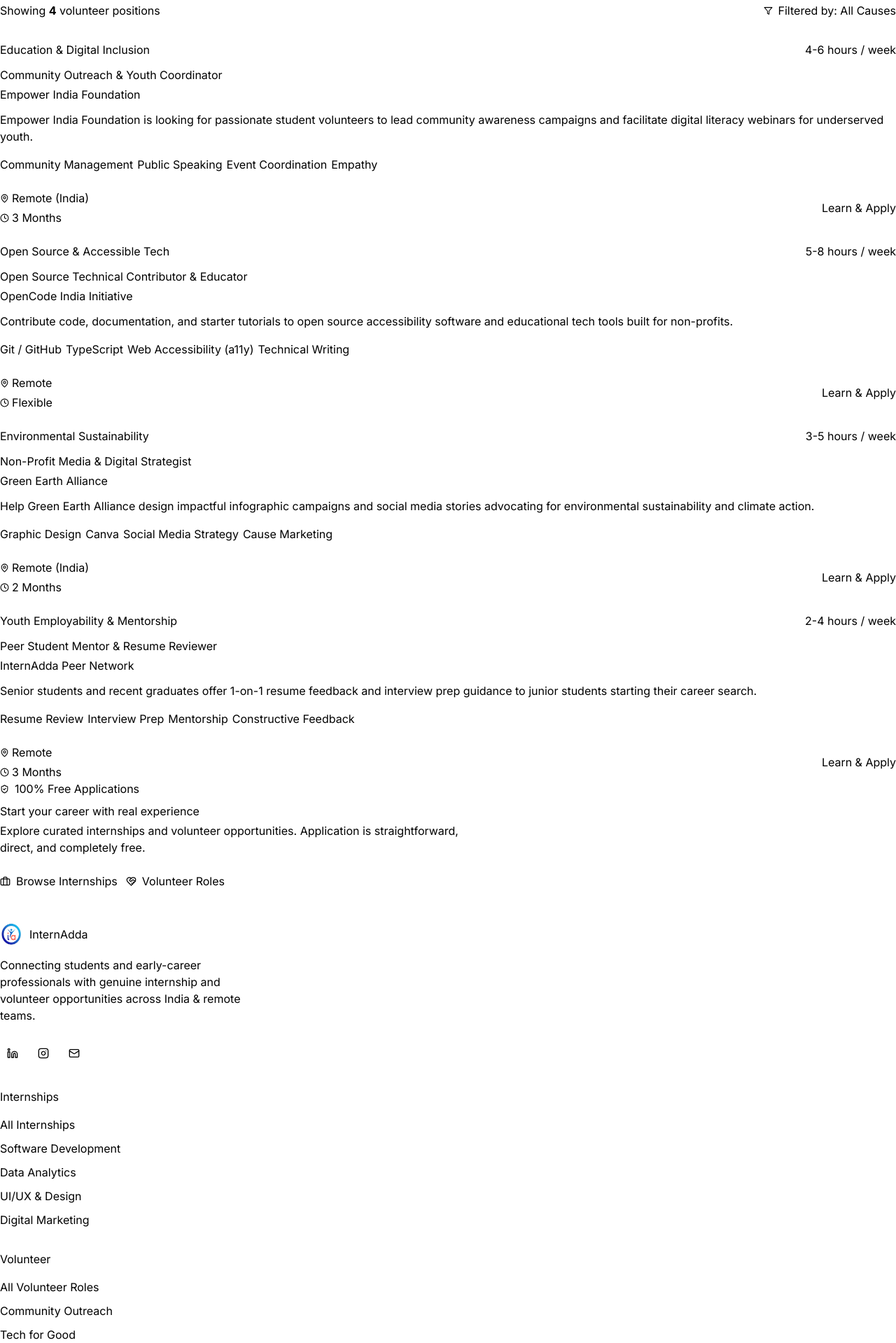
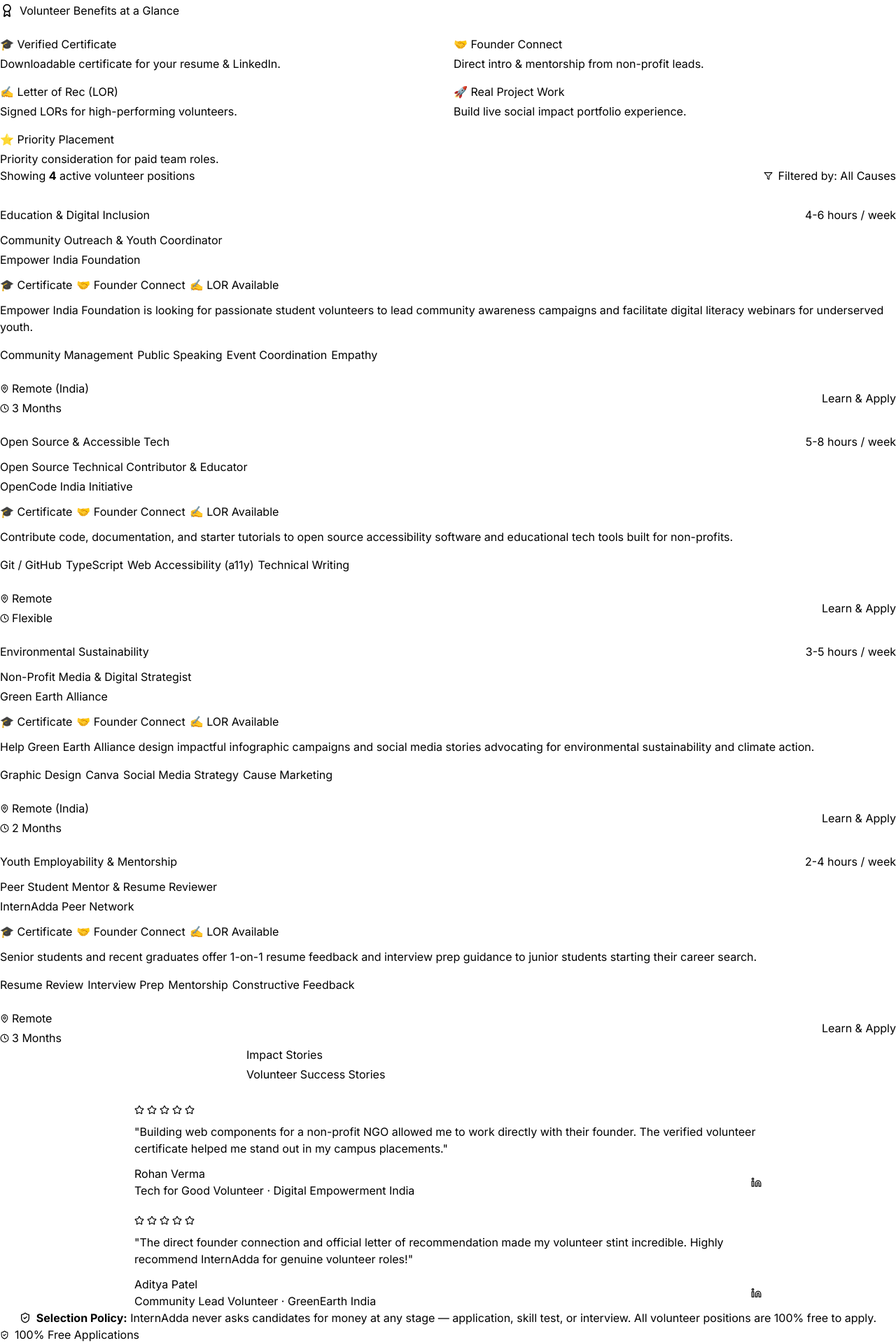
Before and after one commit to luckyarsd/internadda, a Next.js app: page /volunteer in a window 1280 px wide. Shown: the part 181-2100 px from the top of the page at 70% size. Built offline with nearby package versions, Linux system fonts and the light colour scheme.

Commit message:
Update page.tsx

```diff
--- a/app/volunteer/page.tsx
+++ b/app/volunteer/page.tsx
@@ -2,16 +2,19 @@ import Link from 'next/link'
 import { Header } from '@/components/Header'
 import { Footer } from '@/components/Footer'
 import { VOLUNTEER_ROLES } from '@/data/volunteer'
-import { HeartHandshake, MapPin, Clock, Filter } from 'lucide-react'
+import { TESTIMONIALS } from '@/data/testimonials'
+import { HeartHandshake, MapPin, Clock, Filter, Award, Linkedin, FileCheck, Code, Star, ShieldCheck } from 'lucide-react'
 import type { Metadata } from 'next'
 
 export const metadata: Metadata = {
-  title: 'Volunteer Work Opportunities | InternAdda',
-  description: 'Contribute your skills to non-profits, open source initiatives, community outreach, and peer mentorship. Verified volunteer roles with certificates.',
+  title: 'Volunteer Work Opportunities & Non-Profit Roles | InternAdda',
+  description: 'Contribute your skills to non-profits, open source initiatives, community outreach, and peer mentorship. Earn verified certificates and founder intros.',
   alternates: { canonical: 'https://internadda.com/volunteer' },
 }
 
 export default function VolunteerPage() {
+  const volunteerTestimonials = TESTIMONIALS.filter((t) => t.type === 'volunteer')
+
   return (
     <>
       <Header />
@@ -22,14 +25,49 @@ export default function VolunteerPage() {
           <div className="max-w-[1400px] mx-auto px-4 sm:px-6 lg:px-8">
             <div className="max-w-2xl">
               <span className="inline-flex items-center gap-1.5 px-3 py-1 rounded-full bg-indigo-500/10 border border-indigo-400/20 text-indigo-300 text-xs font-semibold uppercase tracking-wider mb-3">
-                <HeartHandshake size={13} /> Non-Profit & Social Impact
+                <HeartHandshake size={13} /> Flagship Non-Profit & Social Impact
               </span>
               <h1 className="text-3xl sm:text-4xl font-extrabold tracking-tight text-white mb-3">
                 Volunteer Work Opportunities
               </h1>
               <p className="text-slate-300 text-sm sm:text-base leading-relaxed">
-                Make a tangible impact while building your skills and networking with community leaders. Earn verified Volunteer Certificates.
+                Make a tangible impact while building your skills and networking directly with non-profit founders. Earn verified certificates & letters of recommendation.
               </p>
+            </div>
+          </div>
+        </section>
+
+        {/* Benefits Grid Section (Task 6) */}
+        <section className="py-10 bg-white border-b border-slate-200">
+          <div className="max-w-[1400px] mx-auto px-4 sm:px-6 lg:px-8">
+            <h2 className="text-lg font-bold text-slate-900 mb-6 flex items-center gap-2">
+              <Award className="text-indigo-600" size={20} /> Volunteer Benefits at a Glance
+            </h2>
+            <div className="grid grid-cols-2 sm:grid-cols-3 lg:grid-cols-5 gap-4">
+              <div className="p-4 rounded-xl bg-indigo-50/60 border border-indigo-100 space-y-1">
+                <div className="font-bold text-xs text-indigo-900">🎓 Verified Certificate</div>
+                <p className="text-[11px] text-slate-600">Downloadable certificate for your resume & LinkedIn.</p>
+              </div>
+
+              <div className="p-4 rounded-xl bg-blue-50/60 border border-blue-100 space-y-1">
+                <div className="font-bold text-xs text-blue-900">🤝 Founder Connect</div>
+                <p className="text-[11px] text-slate-600">Direct intro & mentorship from non-profit leads.</p>
+              </div>
+
+              <div className="p-4 rounded-xl bg-emerald-50/60 border border-emerald-100 space-y-1">
+                <div className="font-bold text-xs text-emerald-900">✍️ Letter of Rec (LOR)</div>
+                <p className="text-[11px] text-slate-600">Signed LORs for high-performing volunteers.</p>
+              </div>
+
+              <div className="p-4 rounded-xl bg-purple-50/60 border border-purple-100 space-y-1">
+                <div className="font-bold text-xs text-purple-900">🚀 Real Project Work</div>
+                <p className="text-[11px] text-slate-600">Build live social impact portfolio experience.</p>
+              </div>
+
+              <div className="p-4 rounded-xl bg-amber-50/60 border border-amber-100 space-y-1 col-span-2 sm:col-span-1">
+                <div className="font-bold text-xs text-amber-900">⭐ Priority Placement</div>
+                <p className="text-[11px] text-slate-600">Priority consideration for paid team roles.</p>
+              </div>
             </div>
           </div>
         </section>
@@ -40,7 +78,7 @@ export default function VolunteerPage() {
 
             <div className="flex items-center justify-between mb-8 pb-4 border-b border-slate-200">
               <p className="text-sm font-semibold text-slate-600">
-                Showing <strong className="text-slate-900">{VOLUNTEER_ROLES.length}</strong> volunteer positions
+                Showing <strong className="text-slate-900">{VOLUNTEER_ROLES.length}</strong> active volunteer positions
               </p>
               <div className="inline-flex items-center gap-2 text-xs font-semibold text-slate-500 bg-white px-3 py-1.5 rounded-lg border border-slate-200">
                 <Filter size={13} /> Filtered by: All Causes
@@ -51,7 +89,7 @@ export default function VolunteerPage() {
               {VOLUNTEER_ROLES.map((role) => (
                 <div
                   key={role.id}
-                  className="bg-white rounded-2xl p-6 border border-slate-200 shadow-sm hover:shadow-md transition-all flex flex-col justify-between group"
+                  className="bg-white rounded-2xl p-6 border border-slate-200 shadow-sm hover:shadow-md hover:border-indigo-300 transition-all duration-200 flex flex-col justify-between group"
                 >
                   <div>
                     <div className="flex items-start justify-between gap-2 mb-3">
@@ -67,6 +105,19 @@ export default function VolunteerPage() {
                       {role.title}
                     </h2>
                     <p className="text-xs font-semibold text-slate-500 mb-3">{role.organization}</p>
+
+                    {/* Benefit Badges Visible at a glance (Task 6) */}
+                    <div className="flex flex-wrap gap-1.5 mb-3">
+                      <span className="text-[10px] font-bold px-2 py-0.5 bg-emerald-50 text-emerald-800 border border-emerald-200 rounded-md">
+                        🎓 Certificate
+                      </span>
+                      <span className="text-[10px] font-bold px-2 py-0.5 bg-blue-50 text-blue-800 border border-blue-200 rounded-md">
+                        🤝 Founder Connect
+                      </span>
+                      <span className="text-[10px] font-bold px-2 py-0.5 bg-purple-50 text-purple-800 border border-purple-200 rounded-md">
+                        ✍️ LOR Available
+                      </span>
+                    </div>
 
                     <p className="text-slate-600 text-xs line-clamp-3 mb-4 leading-relaxed">
                       {role.description}
@@ -108,6 +159,63 @@ export default function VolunteerPage() {
           </div>
         </section>
 
+        {/* Volunteer Success Stories Section (Task 6) */}
+        {volunteerTestimonials.length > 0 && (
+          <section className="py-12 bg-white border-t border-slate-200">
+            <div className="max-w-[1400px] mx-auto px-4 sm:px-6 lg:px-8">
+              <div className="text-center max-w-xl mx-auto mb-8">
+                <span className="text-xs font-bold text-indigo-600 uppercase tracking-wider">Impact Stories</span>
+                <h2 className="text-2xl font-extrabold text-slate-900 tracking-tight mt-1">
+                  Volunteer Success Stories
+                </h2>
+              </div>
+
+              <div className="grid grid-cols-1 md:grid-cols-2 gap-6 max-w-4xl mx-auto">
+                {volunteerTestimonials.map((t) => (
+                  <div
+                    key={t.id}
+                    className="p-6 rounded-2xl bg-indigo-50/40 border border-indigo-100 space-y-3"
+                  >
+                    <div className="flex items-center gap-1 text-amber-400">
+                      {[...Array(t.rating)].map((_, i) => (
+                        <Star key={i} size={14} className="fill-current" />
+                      ))}
+                    </div>
+                    <p className="text-xs text-slate-700 italic leading-relaxed">
+                      "{t.quote}"
+                    </p>
+                    <div className="pt-2 flex items-center justify-between text-xs border-t border-indigo-100/80">
+                      <div>
+                        <span className="font-bold text-slate-900">{t.name}</span>
+                        <span className="text-slate-500 block text-[11px]">{t.role} · {t.organization}</span>
+                      </div>
+                      {t.linkedInUrl && (
+                        <a
+                          href={t.linkedInUrl}
+                          target="_blank"
+                          rel="noopener noreferrer"
+                          className="text-slate-400 hover:text-indigo-600 transition-colors"
+                          aria-label={`${t.name}'s LinkedIn`}
+                        >
+                          <Linkedin size={15} />
+                        </a>
+                      )}
+                    </div>
+                  </div>
+                ))}
+              </div>
+            </div>
+          </section>
+        )}
+
+        {/* Guaranteed No Fees Banner */}
+        <section className="py-6 max-w-[1400px] mx-auto px-4 sm:px-6 lg:px-8">
+          <div className="p-4 rounded-xl bg-emerald-50 border border-emerald-200 text-center text-xs text-emerald-900 font-medium flex items-center justify-center gap-2">
+            <ShieldCheck size={16} className="text-emerald-700 flex-shrink-0" />
+            <span><strong>Selection Policy:</strong> InternAdda never asks candidates for money at any stage — application, skill test, or interview. All volunteer positions are 100% free to apply.</span>
+          </div>
+        </section>
+
       </main>
       <Footer />
     </>
```
